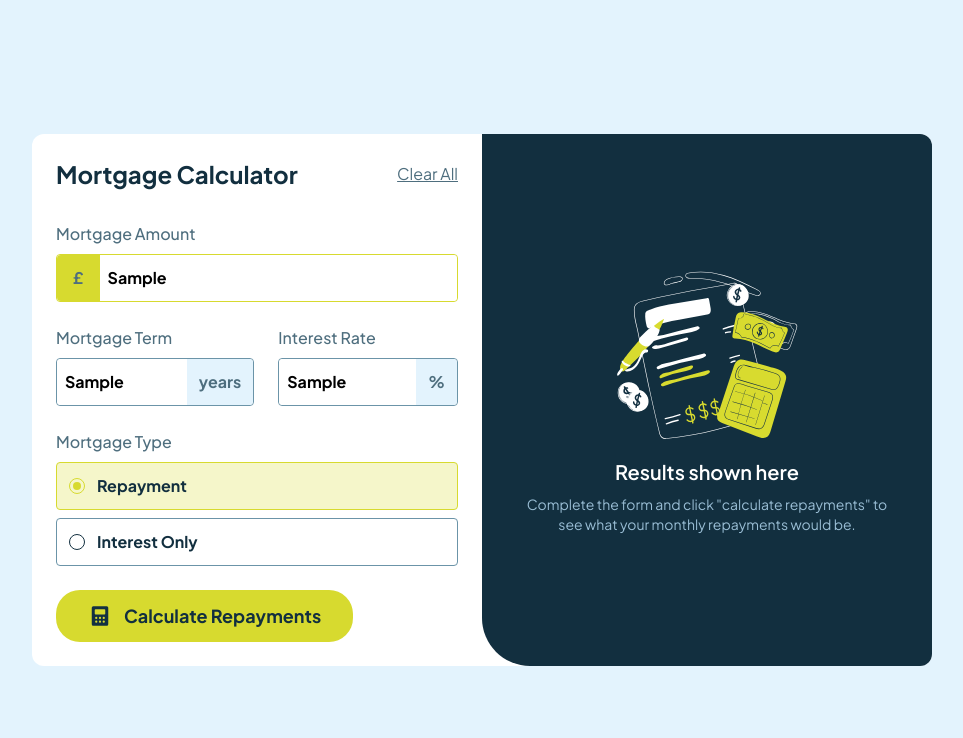
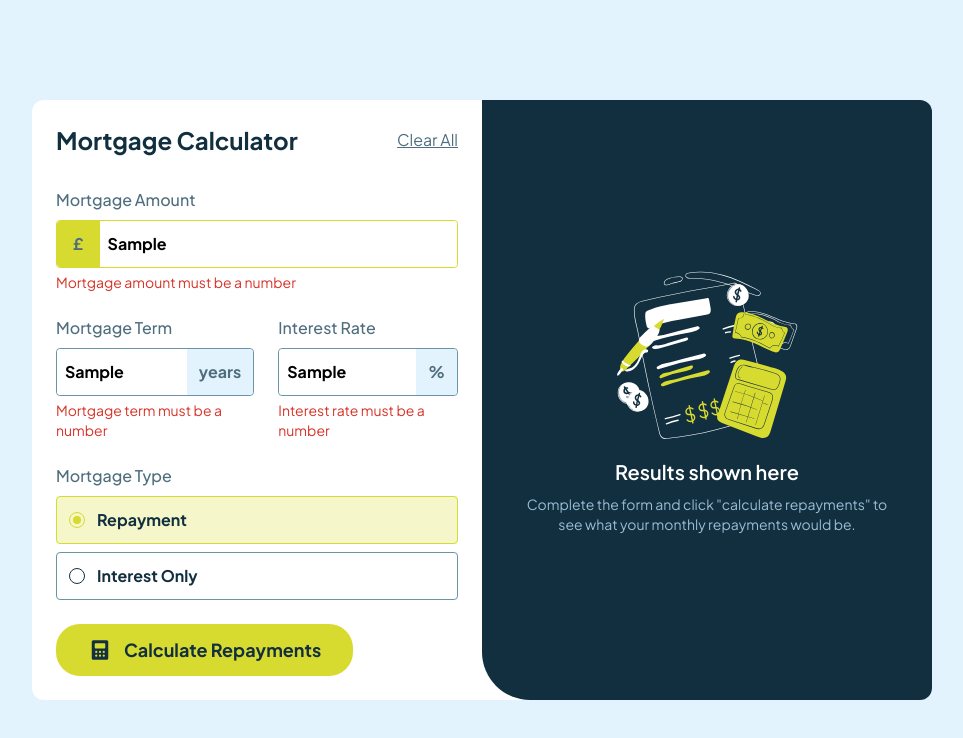
Before and after one commit to jialatteo/frontend-mentor-react-tailwind, a React (Create React App) app: page / in a window 1280 px wide. Both pictures are taken after typing "Sample", "Sample", "Sample" into the empty fields and a click on the button "Calculate Repayments". Shown: the top 738 px of the page, without its empty margins (158-1121 px from the left). Built offline with nearby package versions, Linux system fonts and the light colour scheme.

Commit message:
Display error messages

```diff
--- a/src/challenges/mortgage-repayment-calculator/MortgageRepaymentCalculator.js
+++ b/src/challenges/mortgage-repayment-calculator/MortgageRepaymentCalculator.js
@@ -125,13 +125,18 @@ export default function MortgageRepaymentCalculator() {
                 {...register("mortgageAmount")}
               />
             </div>
+            {errors?.mortgageAmount && (
+              <p className="text-mortgage-repayment-calculator-red mt-1 text-sm">
+                {errors?.mortgageAmount?.message}
+              </p>
+            )}
           </div>
           <div className="mb-6 gap-6 sm:flex">
             <div className="group">
               <p className="text-mortgage-repayment-calculator-slate-700 mb-2 font-medium">
                 Mortgage Term
               </p>
-              <div className="border-mortgage-repayment-calculator-slate-500 group-focus-within:border-mortgage-repayment-calculator-lime flex h-12 w-full rounded border">
+              <div className="border-mortgage-repayment-calculator-slate-500 hover:border-mortgage-repayment-calculator-slate-900 group-focus-within:border-mortgage-repayment-calculator-lime flex h-12 w-full rounded border">
                 <input
                   className="w-full rounded-l pl-2 font-bold focus:outline-none"
                   type="text"
@@ -141,12 +146,17 @@ export default function MortgageRepaymentCalculator() {
                   years
                 </div>
               </div>
+              {errors?.mortgageTerm && (
+                <p className="text-mortgage-repayment-calculator-red mt-1 text-sm">
+                  {errors?.mortgageTerm?.message}
+                </p>
+              )}
             </div>
             <div className="group mt-6 sm:mt-0">
               <p className="text-mortgage-repayment-calculator-slate-700 mb-2 font-medium">
                 Interest Rate
               </p>
-              <div className="border-mortgage-repayment-calculator-slate-500 group-focus-within:border-mortgage-repayment-calculator-lime flex h-12 w-full rounded border">
+              <div className="border-mortgage-repayment-calculator-slate-500 hover:border-mortgage-repayment-calculator-slate-900 group-focus-within:border-mortgage-repayment-calculator-lime flex h-12 w-full rounded border">
                 <input
                   className="w-full rounded-l pl-2 font-bold focus:outline-none"
                   type="text"
@@ -156,6 +166,11 @@ export default function MortgageRepaymentCalculator() {
                   %
                 </div>
               </div>
+              {errors?.interestRate && (
+                <p className="text-mortgage-repayment-calculator-red mt-1 text-sm">
+                  {errors?.interestRate?.message}
+                </p>
+              )}
             </div>
           </div>
           <div>
```
